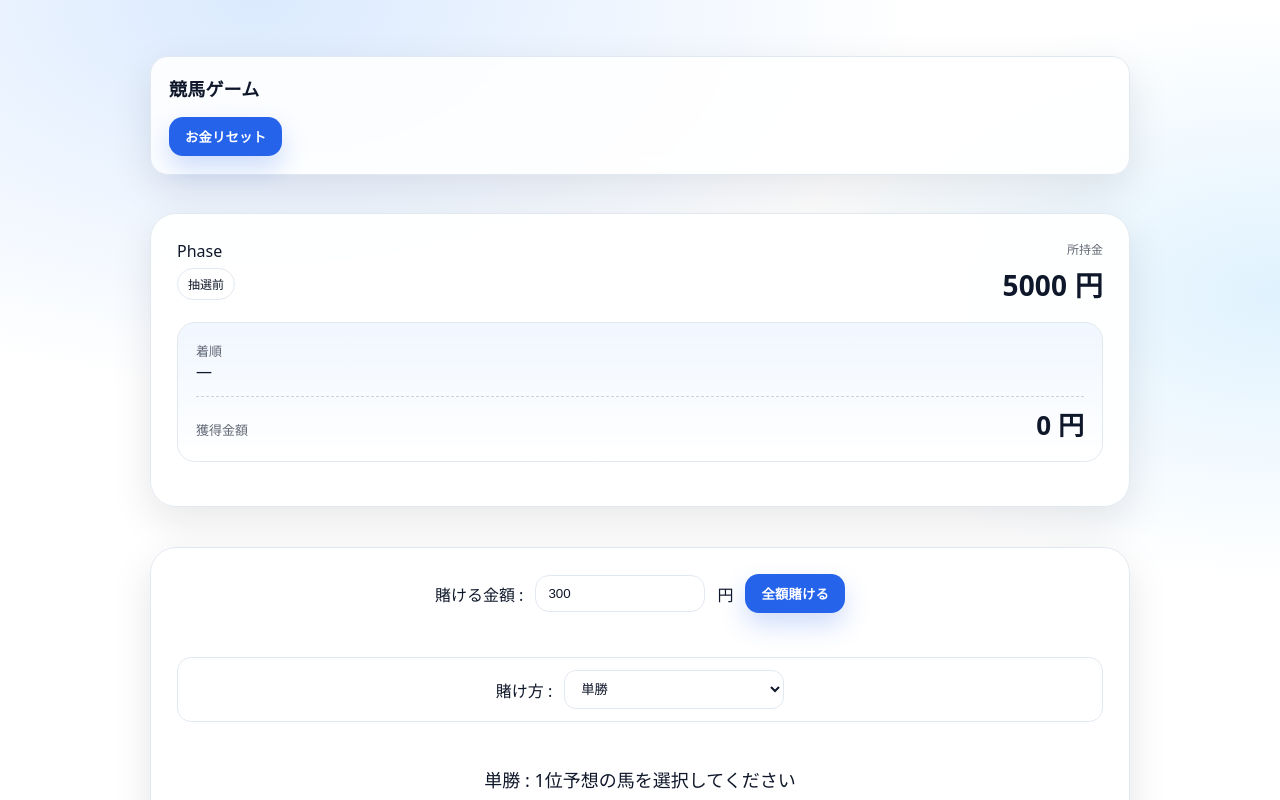
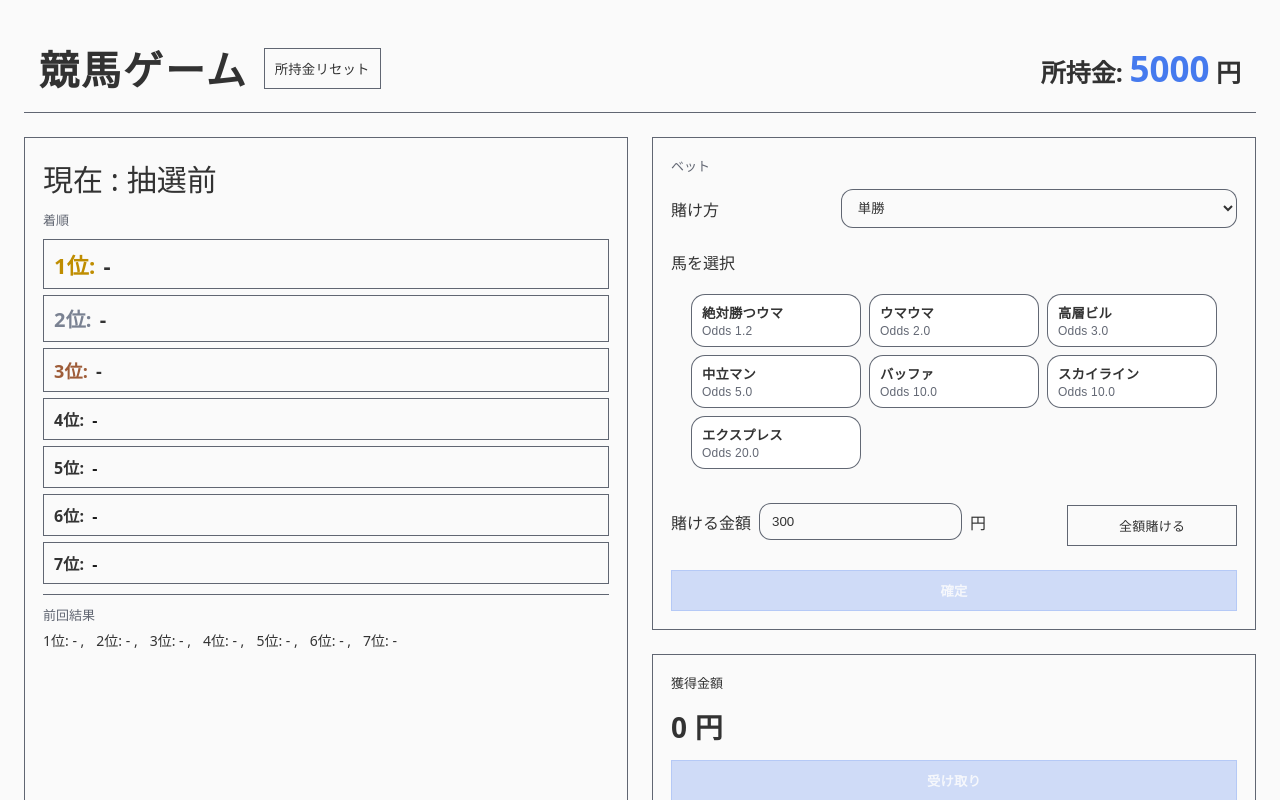
Before and after one commit to shogo0713/horse-game, a React (Create React App) app: page / in a window 1280 px wide. Shown: the top 800 px of the page. Built offline with nearby package versions, Linux system fonts and the light colour scheme; the HTML template or start-up script is replaced by a standard one.

Commit message:
style: テーマを一新し、白を基調とした簡素なデザインに変更しました

```diff
--- a/src/App.css
+++ b/src/App.css
@@ -1,128 +1,141 @@
-/* =========================
-   Horse Bet UI (white + blue) - Layout v2
-   ========================= */
-
+/* 共通設定 */
 :root{
-  --bg: #ffffff;
-  --panel: #ffffff;
-  --text: #0f172a;
+  /* カラー変数 */
+  --bg: rgba(250, 250, 250, 1);
+  --text: rgba(0, 0, 0, 0.8);
   --muted: rgba(15,23,42,0.65);
-  --muted2: rgba(15,23,42,0.45);
-  --border: #e2e8f0;
-
-  --accent: #2563eb;
-  --accentHover: #1d4ed8;
-  --accentSoft: #dbeafe;
-  --accentSoft2:#e0f2fe;
-
+  --border: rgba(15,23,42,0.65);
+  --accent: rgba(37,99,235,0.85);
+  /* その他の変数 */
   --radius: 18px;
-  --shadow: 0 14px 40px rgba(15,23,42,0.10);
 }
 
+button{
+  appearance: none;
+  border: 1px solid var(--border);
+  padding: 10px;
+  letter-spacing: .2px;
+
+  color: var(--text);
+  background: var(--bg);
+
+  cursor: pointer;
+  transition: transform 120ms ease, opacity 120ms ease, background 120ms ease;
+}
+
+button:disabled{
+  cursor: not-allowed;
+  opacity: 0.5;
+  transform: none;
+  pointer-events: none;
+}
+
+/* サイズの設定 */
 *{ box-sizing: border-box; }
 
+/* ボディの共通設定 */
 body{
   margin: 0;
   color: var(--text);
-  font-family: system-ui, -apple-system, "Segoe UI", Roboto, "Noto Sans JP", Arial, sans-serif;
-  background:
-    radial-gradient(1100px 650px at 20% 0%, var(--accentSoft) 0%, transparent 60%),
-    radial-gradient(900px 520px at 100% 25%, var(--accentSoft2) 0%, transparent 55%),
-    linear-gradient(180deg, var(--bg), var(--bg));
+  background-color: var(--bg);
+  font-family:  'Noto Serif JP', system-ui, -apple-system, "Segoe UI", Roboto, "Noto Sans JP", Arial, sans-serif;
+}
+.app{
+  min-height: 100vh;
+  padding: 24px;
+  display: grid;
+  place-items: center;
 }
 
-.app{
-  min-height: 100vh;
-  padding: 56px 24px 80px;
-  display: grid;
-  place-items: start center;
+/* ヘッダー部分 */
+header{
+  width: 100%;
+  padding: 15px;
+  border-bottom: 1px solid var(--border);
+  background: var(--bg);
 }
 
-.header{
-  width: 100%;
-  max-width: 980px;
-  margin-bottom: 18px;
-  padding: 18px;
-  border: 1px solid var(--border);
-  border-radius: var(--radius);
-  background: rgba(255,255,255,0.85);
-  backdrop-filter: blur(10px);
-  box-shadow: var(--shadow);
-}
-.header__title{
-  margin: 0;
-  font-size: 18px;
-  letter-spacing: .2px;
+.header_inner {
+  display: flex;
+  align-items: center;
+  gap: 16px;
 }
 
-/* Card = 3段レイアウト */
-.card{
-  width: 92%;
-  max-width: 980px;
-  margin: 20px 0;
-  padding: 26px;
-  border-radius: calc(var(--radius) + 8px);
-  border: 1px solid var(--border);
-  background: rgba(255,255,255,0.92);
-  backdrop-filter: blur(10px);
-  box-shadow: var(--shadow);
+.header_title{
+  margin: 0;
+  font-size: 40px;
+  letter-spacing: 2px;
+}
 
+.header_sub {
+  margin: 0;
+  margin-left: auto;
+  font-size: 25px;
+}
+
+.money{
+  font-size: 35px;
+  font-weight: 900;
+  color: rgba(37,99,235,0.85);
+}
+
+/* メイン部分 */
+main {
+  width: 100%;
+  max-width: 1800px;
   display: grid;
-  grid-template-rows: auto 1fr auto;
+  grid-template-columns: 1fr 1fr;
+  gap: 24px;
+  margin: 24px 0;
+}
+
+.left_panel{
+  display: grid;
   gap: 18px;
 }
 
-/* 上：情報バー（右上に所持コイン） */
-.topbar{
-  display: flex;
-  align-items: flex-start;
-  justify-content: space-between;
-  gap: 16px;
+.right_panel{
+  display: grid;
+  grid-template-rows: auto auto;
+  gap: 24px;
 }
 
-.topbar__left{
+.result_panel {
+  width: 100%;
+  padding: 18px;
+  border: 1px solid var(--border);
+  background: var(--bg);
+
   display: grid;
-  gap: 6px;
+  gap: 10px;
+  align-content: start;
 }
 
-.topbar__right{
-  display: grid;
-  justify-items: end;
-  gap: 6px;
-}
-
-.kpiLabel{
-  font-size: 12px;
-  color: var(--muted);
-}
-.kpiValue{
-  font-size: 28px;
-  font-weight: 900;
-  letter-spacing: .2px;
-}
-
-/* Phase badge */
-.badge{
-  display: inline-flex;
-  align-items: center;
-  padding: 6px 10px;
-  border-radius: 999px;
-  font-size: 12px;
-  color: var(--text);
+.bet_panel {
+  width: 100%;
+  padding: 18px;
   border: 1px solid var(--border);
-  background: rgba(255,255,255,0.85);
-}
-
-/* 中央：結果パネル */
-.main{
-  border: 1px solid var(--border);
-  border-radius: 18px;
-  background: linear-gradient(180deg, rgba(219,234,254,0.40), rgba(255,255,255,0.90));
-  padding: 18px;
+  background: var(--bg);
 
   display: grid;
   gap: 14px;
-  align-content: start;
+}
+
+.payout_panel {
+  width: 100%;
+  padding: 18px;
+  border: 1px solid var(--border);
+  background: var(--bg);
+
+  display: grid;
+  gap: 14px;
+}
+
+/* 結果表示パネル */
+
+.phaseMessage{
+  font-size: 30px;
+  color: var(--text);
 }
 
 .mainTitle{
@@ -138,70 +151,182 @@ body{
   word-break: break-word;
 }
 
-.payout{
+.finishLines{
+  margin-top: 0;
+  display: grid;
+  gap: 6px;
+}
+
+.finishLine{
+  font-size: 16px;
+  font-weight: 800;
+  padding: 8px 10px;
+  border: 1px solid var(--border);
+  background: var(--bg);
+
   display: flex;
   align-items: baseline;
-  justify-content: space-between;
-  gap: 10px;
-  padding-top: 8px;
-  border-top: 1px dashed rgba(15,23,42,0.18);
+  gap: 8px;
 }
 
-.payout__label{ font-size: 13px; color: var(--muted); }
-.payout__value{ font-size: 26px; font-weight: 900; }
-
-/* 下：操作エリア（中央寄せ） */
-.bottom{
-  display: grid;
-  gap: 14px;
+.finishLine--selected{
+  background: rgba(219,234,254,0.9);
 }
 
-.controls{
+.finishRank{
+  display: inline-block;
+  font-weight: 900;
+  letter-spacing: 0.2px;
+}
+
+.finishName{
+  color: rgba(0, 0, 0, 0.9);
+  font-size: 16px;
+  font-weight: 700;
+}
+
+.finishRank--1{
+  color: rgba(191, 141, 0, 1);
+  font-size: 22px;
+}
+
+.finishName--1{
+  color: var(--text);
+  font-size: 22px;
+}
+
+.finishRank--2{
+  color: rgba(122, 130, 146, 1);
+  font-size: 20px;
+}
+
+.finishName--2{
+  color: var(--text);
+  font-size: 20px;
+}
+
+.finishRank--3{
+  color: rgba(158, 92, 56, 1);
+  font-size: 18px;
+}
+
+.finishName--3{
+  color: var(--text);
+  font-size: 18px;
+}
+
+.finishRank--4,
+.finishRank--5,
+.finishRank--6,
+.finishRank--7{
+  color: var(--text);
+  font-size: 16px;
+}
+
+.previous_result{
+  margin-top: auto;
+  padding-top: 10px;
+  border-top: 1px solid var(--border);
+  display: grid;
+  gap: 6px;
+}
+
+.previous_result_title{
+  font-size: 13px;
+  color: var(--muted);
+}
+
+.previous_result_lines {
+  display: flex;
+  flex-direction: row;
+  gap: 12px;
+  flex-wrap: wrap;
+  align-items: center;
+}
+
+.previous_result_line {
+  display: inline-block;
+  white-space: nowrap;
+  font-size: 14px;
+  color: var(--text);
+}
+
+/* ベットパネル */
+.bet_amount .label {
+  font-size: 15px;
+  color: var(--text);
+}
+
+.bet_amount .unit {
+  font-size: 15px;
+  color: var(--text);
+}
+
+.bet_panel_select {
+  width: 70%;
+  padding: 10px 12px;
+  border: 1px solid var(--border);
+  border-radius: 12px;
+  background: var(--bg);
+  color: var(--text);
+  outline: none;
+  margin-left: auto;
+}
+
+.bet_panel_select:focus {
+  border-color: var(--accent);
+}
+
+.bet_panel_race_list {
+  margin: 20px;
+  display: grid;
+  grid-template-columns: repeat(3, minmax(0, 1fr));
+  gap: 8px;
+}
+
+.row {
   display: flex;
   align-items: center;
-  justify-content: center;
-  gap: 14px;
-  flex-wrap: wrap;
+  gap: 8px;
+  margin-bottom: 8px;
 }
 
-.controls .row{
-  display: flex;
-  align-items: center;
-  gap: 12px;          /* 間隔 */
-  flex-wrap: nowrap;  /* 画面が狭い時に折り返したいなら wrap に */
-}
-
-input[type="number"], input[type="text"]{
-  width: 170px;
+.row input[type="number"] {
+  flex: 1;
   padding: 10px 12px;
-  border-radius: 14px;
   border: 1px solid var(--border);
-  background: #ffffff;
+  border-radius: 12px;
+  background: var(--bg);
   color: var(--text);
   outline: none;
 }
 
-input[type="number"]:focus, input[type="text"]:focus{
-  border-color: rgba(37,99,235,0.65);
-  box-shadow: 0 0 0 4px rgba(37,99,235,0.14);
+.row input[type="number"]:focus {
+  border-color: var(--accent);
 }
 
-/* 馬選択（オッズを見やすく） */
-.race{
-  display: grid;
-  gap: 8px;
+.bet_panel_total_bet_button {
+  width: 30%;
+  padding: 10px 12px;
+  font-size: 13px;
+  margin-left: auto;
 }
 
-.raceMessage{
-  font-size: 18px;
-  text-align: center;
+.bet_panel_submit_button {
+  background: var(--accent);
+  color: white;
+  border-color: var(--accent);
+  font-weight: 700;
 }
 
-.raceList{
-  display: flex;
-  gap: 12px;
-  justify-content: center;
-  flex-wrap: wrap;
+.bet_panel_submit_button:hover{
+  opacity: 0.92;
+}
+
+.bet_panel_submit_button:disabled{
+  background: rgba(37,99,235,0.4);
+  border-color: rgba(37,99,235,0.4);
+  color: rgba(255,255,255,0.85);
 }
 
 button.runner{
@@ -210,12 +335,31 @@ button.runner{
   border: 1px solid var(--border);
   box-shadow: none;
   border-radius: 14px;
-  padding: 10px 14px;
+  padding: 8px 10px;
 
   display: grid;
   gap: 2px;
-  min-width: 160px;
+  min-width: 0;
+  width: 100%;
   text-align: left;
+}
+
+button.runner--selected{
+  border-color: var(--accent);
+  background: rgba(219,234,254,0.9);
+  box-shadow: 0 0 0 2px rgba(37,99,235,0.12);
+  transform: translateY(-1px);
+}
+
+button.runner:hover{
+  background: rgba(219,234,254,0.55);
+}
+
+button.runner:disabled{
+  background: rgba(15,23,42,0.05);
+  color: rgba(15,23,42,0.3);
+  border-color: rgba(15,23,42,0.05);
+  cursor: not-allowed;
 }
 
 .runnerName{
@@ -226,107 +370,32 @@ button.runner{
   color: var(--muted);
 }
 
-button.runner:hover{
-  background: rgba(219,234,254,0.55);
+/* 払い戻しパネル */
+
+.payout_panel .payout_label {
+  font-size: 13px;
+  color: var(--text);
 }
 
-button.runner--selected{
-  border-color: rgba(37,99,235,0.85);
-  background: rgba(219,234,254,0.75);
-  box-shadow: 0 0 0 4px rgba(37,99,235,0.12);
+.payout_panel .payout_value {
+  font-size: 28px;
+  font-weight: 900;
+  letter-spacing: 0.2px;
 }
 
-/* 下のボタンを中央に */
-.actions{
-  display: flex;
-  justify-content: center;
-  gap: 12px;
+.payout_panel button{
+  background: var(--accent);
+  color: white;
+  border-color: var(--accent);
+  font-weight: 700;
 }
 
-button{
-  appearance: none;
-  border: 0;
-  border-radius: 14px;
-  padding: 10px 16px;
-  font-weight: 800;
-  letter-spacing: .2px;
-
-  color: #ffffff;
-  background: var(--accent);
-  box-shadow: 0 12px 26px rgba(37,99,235,0.22);
-
-  cursor: pointer;
-  transition: transform 120ms ease, opacity 120ms ease, background 120ms ease;
+.payout_panel button:hover{
+  opacity: 0.92;
 }
 
-button:hover{
-  transform: translateY(-1px);
-  background: var(--accentHover);
+.payout_panel button:disabled{
+  background: rgba(37,99,235,0.4);
+  border-color: rgba(37,99,235,0.4);
+  color: rgba(255,255,255,0.85);
 }
-
-button:disabled{
-  cursor: not-allowed;
-  background: rgba(219,234,254,1);
-  color: rgba(15,23,42,0.35);
-  box-shadow: none;
-}
-
-/* Responsive */
-@media (max-width: 520px){
-  .card{ padding: 20px; min-height: 380px; }
-  button.runner{ min-width: 140px; }
-  input[type="number"], input[type="text"]{ width: 150px; }
-}
-
-.spacer-8  { height: 8px; }
-.spacer-12 { height: 12px; }
-.spacer-16 { height: 16px; }
-.spacer-24 { height: 24px; }
-
-.finishLines{
-  margin-top: 10px;
-  display: grid;
-  gap: 6px;           /* 行間 */
-}
-
-.finishLine{
-  font-size: 16px;
-  font-weight: 800;
-  padding: 8px 10px;
-  border-radius: 12px;
-  border: 1px solid var(--border);
-  background: rgba(255,255,255,0.9);
-}
-
-.finishLine:first-child{
-  border-color: rgba(37,99,235,0.55);
-  background: rgba(219,234,254,0.55);
-}
-
-.betType{
-  display: flex;
-  align-items: center;
-  justify-content: center;
-  gap: 12px;
-  flex-wrap: wrap;
-
-  padding: 12px 14px;
-  border: 1px solid var(--border);
-  border-radius: 14px;
-  background: rgba(255,255,255,0.9);
-}
-
-.betType select{
-  padding: 10px 12px;
-  border-radius: 12px;
-  border: 1px solid var(--border);
-  background: #fff;
-  color: var(--text);
-  outline: none;
-  min-width: 220px;
-}
-
-.betType select:focus{
-  border-color: rgba(37,99,235,0.65);
-  box-shadow: 0 0 0 4px rgba(37,99,235,0.14);
-}
--- a/src/App.tsx
+++ b/src/App.tsx
@@ -18,6 +18,7 @@ export default function App() {
   const [payout, setPayout] = useState(0);
   const [selectedRunner, setSelectedRunner] = useState<Runner | null>(null);
   const [result, setResult] = useState<Runner[]>([]);
+  const [previousResult, setPreviousResult] = useState<Runner[]>([]);
   const [betType, setBetType] = useState<BET>("WIN");
 
   // -------------------- 順位計算アルゴリズムたち --------------------
@@ -89,6 +90,7 @@ export default function App() {
     setTimeout(() => {
       const finishOrder = makeFinishOrder(runners);
       const payout = calculatePayout(bet, betType, selectedRunner, finishOrder);
+      setPreviousResult(result);
       setPayout(payout);
       setResult(finishOrder);
       setPhase("PAYOUT");
@@ -129,96 +131,77 @@ export default function App() {
 
   return (
     <div className="app">
-      <div className="header">
-        <h1 className="header__title">競馬ゲーム</h1>
-        <div className="spacer-16"/>
-        <button className="header__sub" onClick={resetMoney}> お金リセット </button>
+
+      {/* ヘッダー部分 */ }
+      <header>
+        <div className="header_inner">
+          <h1 className="header_title">競馬ゲーム</h1>
+          <button className="reset_button" onClick={resetMoney}>所持金リセット</button>
+          <h1 className="header_sub">所持金: <span className="money">{money}</span> 円</h1>
+        </div>
+      </header>
+
+      {/* メイン部分 */ }
+      <main>
+        <div className="left_panel">
+
+          {/* 結果表示パネル */}
+          <div className="result_panel">
+
+            <div className="phaseMessage">現在 : {phaseMessage(phase)}</div>
+            <div className="mainTitle">着順</div>
+            <div className="finishLines">
+              {runners.map((runner, i) => (
+                <div
+                  key={runner.id}
+                  className={
+                    phase === "PAYOUT" && selectedRunner?.id === result[i]?.id
+                      ? "finishLine finishLine--selected"
+                      : "finishLine"
+                  }
+                >
+                  <span className={`finishRank finishRank--${i + 1}`}>{i + 1}位:</span>
+                  <span className={`finishName finishName--${i + 1}`}>
+                    {phase === "PAYOUT" ? (result[i]?.name ?? "-") : "-"}
+                  </span>
+                </div>
+              ))}
             </div>
 
-
-      <div className="card">
-        {/* 上：情報（右上に所持コイン） */}
-        <div className="topbar">
-          <div className="topbar__left">
-            <div className="label">Phase</div>
-            <div className="badge">{phaseMessage(phase)}</div>
+            <div className="previous_result">
+              <div className="previous_result_title">前回結果</div>
+              <div className="previous_result_lines">
+                {runners.map((_, rank) => (
+                  <div key={rank} className="previous_result_line">
+                    {rank + 1}位: {previousResult[rank]?.name ?? "-"}
+                    {rank < runners.length - 1 ? " ," : ""}
                   </div>
-
-          <div className="topbar__right">
-            <div className="kpiLabel">所持金</div>
-            <div className="kpiValue">{money} 円</div>
+                ))}
               </div>
             </div>
 
-        {/* 中央：結果画面 */}
-        <div className="main">
-          <div>
-            <div className="mainTitle">着順</div>
-
-            {result.length > 0 ? (
-              <div className="finishLines">
-                {result.map((r, i) => (
-                  <div key={r.id} className="finishLine">
-                    {i + 1}位 : {r.name}
-                  </div>
-                ))}
-              </div>
-            ) : (
-              <div className="finishEmpty">—</div>
-            )}
-          </div>
-
-          <div className="payout">
-            <div className="payout__label">獲得金額</div>
-            <div className="payout__value">{payout} 円</div>
-          </div>
           </div>
         </div>
 
-      <div className="card">
-        {/* 下：操作 */}
-        <div className="bottom">
-          <div className="controls">
-
+        <div className="right_panel">
+          {/* ベットパネル */ }
+          <div className="bet_panel">
+            <div className="mainTitle">ベット</div>
             <div className="row">
-
-              <div className="label">賭ける金額 :</div>
-              <input
-                type="number"
-                value={betstr}
-                onChange={(e) => setBet(e.target.value)}
-              />
-              <div className="label">円</div>
-
-              <button className="totalBetButton" onClick={setTotalBet}>
-                全額賭ける
-              </button>
-
-            </div>
-
-          </div>
-
-          <div className="spacer-16" />
-
-          <div className="betType">
-            <div className="label">賭け方 :</div>
-            <select value={betType} onChange={(e) => setBetType(e.target.value as BET)}>
+              <div className="bet_panel_label">賭け方</div>
+                <select
+                  className="bet_panel_select"
+                  value={betType}
+                  disabled={phase !== "IDLE"}
+                  onChange={(e) => setBetType(e.target.value as BET)}
+                >
                   <option value="WIN"  >単勝</option>
                   <option value="PLACE">複勝</option>
                 </select>
               </div>
-
-          <div className="spacer-16" />
-
-          <div className="race">
-
-            <div className="raceMessage">
-              {betType === "WIN" ? "単勝 : 1位予想の馬を選択してください" : "複勝 : 1-3位予想の馬を選択してください"}
-            </div>
-
-            <div className="spacer-8" />
-
-            <div className="raceList">
+            <div>
+              <div className="bet_panel_label ">馬を選択</div>
+              <div className="bet_panel_race_list">
                 {runners.map((r) => (
                   <button
                     key={r.id}
@@ -227,6 +210,7 @@ export default function App() {
                         ? "runner runner--selected"
                         : "runner"
                     }
+                    disabled={phase !== "IDLE"}
                     onClick={() => setSelectedRunner(r)}
                   >
                     <div className="runnerName">{r.name}</div>
@@ -235,22 +219,30 @@ export default function App() {
                 ))}
               </div>
             </div>
+            <div className="row">
+              <div className="row">
+                <div className="bet_amount label">賭ける金額</div>
+                <input
+                  type="number"
+                  value={betstr}
+                  disabled={phase !== "IDLE"}
+                  onChange={(e) => setBet(e.target.value)}
+                />
+                <div className="bet_amount unit">円</div>
+              </div>
+              <button className="bet_panel_total_bet_button" disabled={phase !== "IDLE"} onClick={setTotalBet}>全額賭ける</button>
+            </div>
+            <button className="bet_panel_submit_button" disabled={phase !== "IDLE" || selectedRunner === null} onClick={go}>確定</button>
+          </div>
 
-          <div className="spacer-8" />
-
-          <div className="actions">
-            <button
-              disabled={phase !== "IDLE" || selectedRunner === null}
-              onClick={go}
-            >
-              開始
-            </button>
-            <button disabled={phase !== "PAYOUT"} onClick={accept}>
-              受け取り
-            </button>
+          {/* 払い戻しパネル */}
+          <div className="payout_panel">
+            <div className="payout_label">獲得金額</div>
+            <div className="payout_value">{payout} 円</div>
+            <button disabled={phase !== "PAYOUT"} onClick={accept}>受け取り</button>
           </div>
         </div>
-      </div>
+      </main>
     </div>
   );
 }
```
Lines whose indentation alone changed are shown as unchanged.
